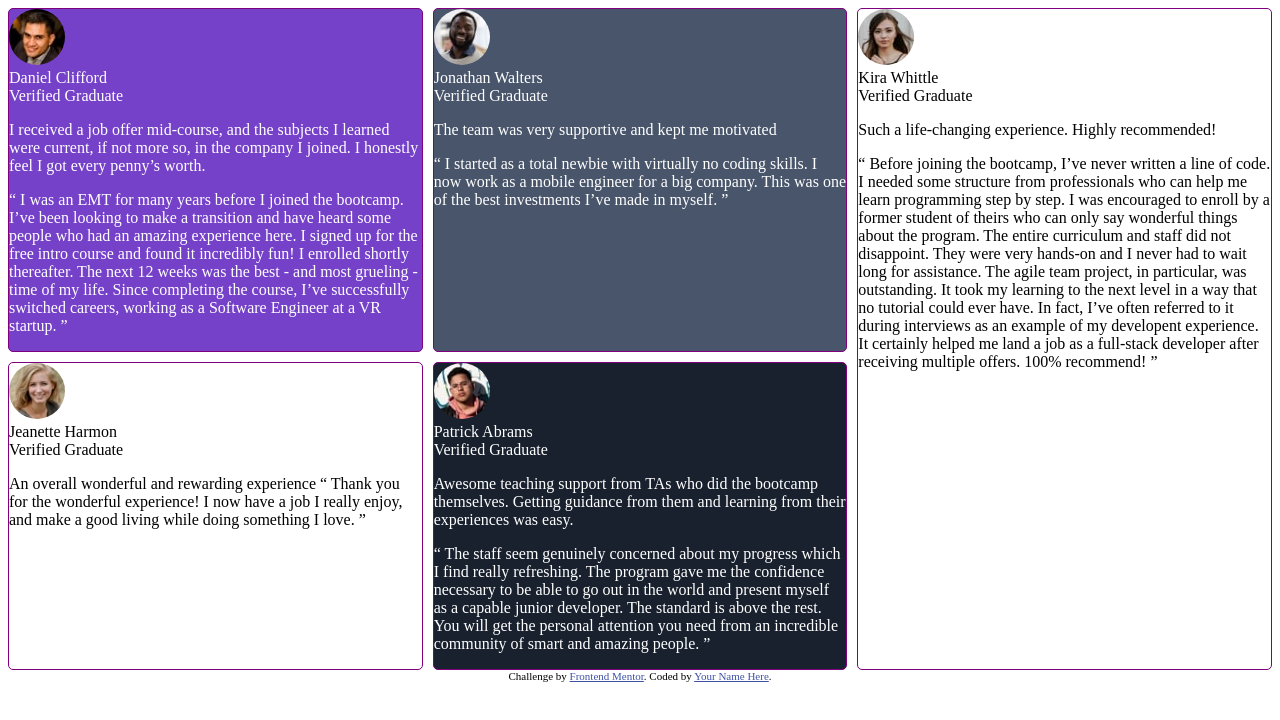
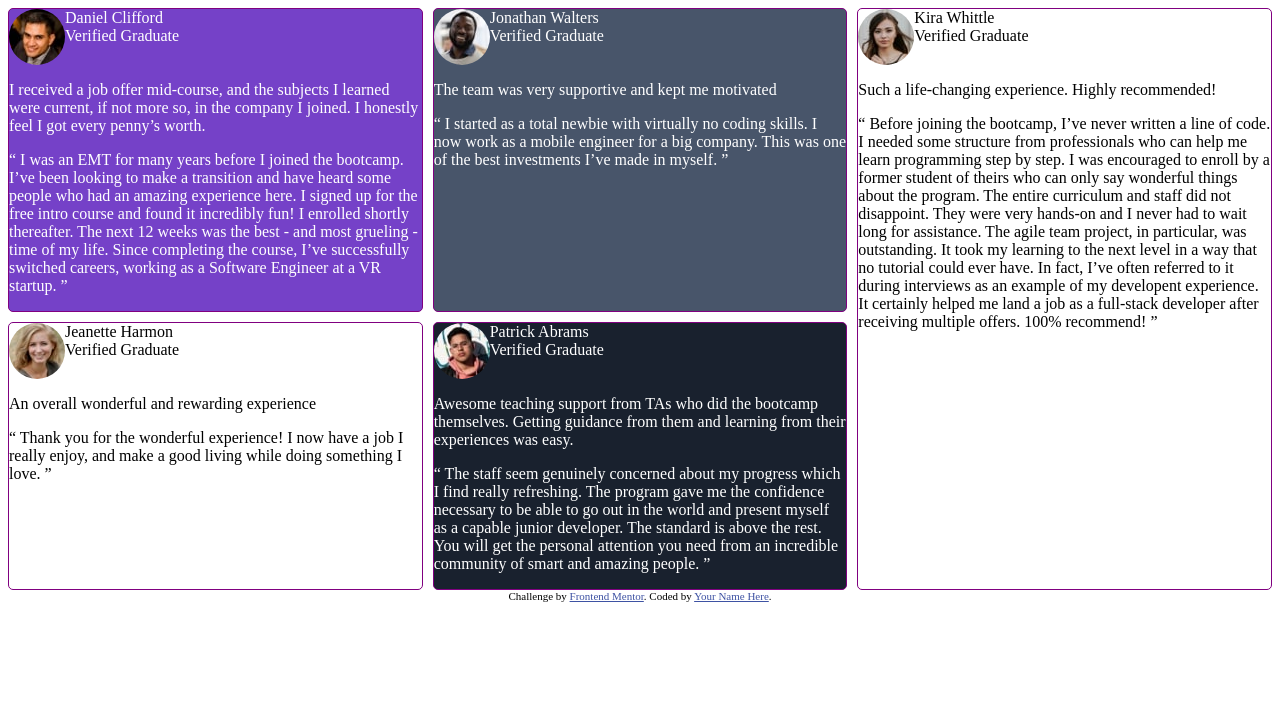
Before and after one commit to Nesjesramrey/Testimonials-grid-section-challenge-on-Frontend-Mentor, a plain HTML site: page index.html in a window 1280 px wide. Drawn offline with Linux system fonts and the light colour scheme.

Commit message:
modify html title cards

```diff
--- a/css/styles.css
+++ b/css/styles.css
@@ -4,10 +4,14 @@
     grid-gap: 10px;
     grid-auto-rows: minmax(100px, auto);
 }
+.author{
+  display: flex;
+}
 
 img{
     border-radius: 180px;
 }
+
 
 
 .one {
--- a/index.html
+++ b/index.html
@@ -27,12 +27,12 @@
 <body>
   <main class="maincontainer">
     <div class="box one">
-      <img src="/images/image-daniel.jpg">
-      <div>
-      Daniel Clifford<br>
-      Verified Graduate
+      <div class="author"><img src="/images/image-daniel.jpg">
+      <div><a>Daniel Clifford</a>
+      <br>
+      <a>Verified Graduate</a>
     </div>
-
+    </div>
       <p>
         I received a job offer mid-course, and the subjects I learned were current, if not more so,
         in the company I joined. I honestly feel I got every penny’s worth.
@@ -46,9 +46,11 @@
       </p>
     </div>
     <div class="box two">
-    <img src="/images/image-jonathan.jpg">
-      <div>Jonathan Walters<br>
-      Verified Graduate
+      <div class="author"><img src="/images/image-jonathan.jpg">
+        <div><a>Jonathan Walters</a>
+        <br>
+        <a>Verified Graduate</a>
+      </div>
       </div>
       <p>
         The team was very supportive and kept me motivated
@@ -59,20 +61,24 @@
       </p>
     </div>
     <div class="box three">
-     <img src="/images/image-jeanette.jpg">
-      <div> Jeanette Harmon<br>
-      Verified Graduate
+      <div class="author"><img src="/images/image-jeanette.jpg">
+        <div><a>Jeanette Harmon</a>
+        <br>
+        <a>Verified Graduate</a>
       </div>
-     <p> An overall wonderful and rewarding experience
+      </div>
+      <p> An overall wonderful and rewarding experience</p>
 
-      “ Thank you for the wonderful experience! I now have a job I really enjoy, and make a good living
+      <p>  “ Thank you for the wonderful experience! I now have a job I really enjoy, and make a good living
         while doing something I love. ”
       </p>
     </div>
     <div class="box four">
-      <img src="/images/image-patrick.jpg">
-      <div>Patrick Abrams<br>
-      Verified Graduate
+      <div class="author"><img src="/images/image-patrick.jpg">
+        <div><a>Patrick Abrams</a>
+        <br>
+        <a>Verified Graduate</a>
+      </div>
       </div>
       <p>
         Awesome teaching support from TAs who did the bootcamp themselves. Getting guidance from them and
@@ -86,9 +92,11 @@
       </p>
     </div>
     <div class="box five">
-      <img src="/images/image-kira.jpg">
-      <div>Kira Whittle<br>
-      Verified Graduate
+      <div class="author"><img src="/images/image-kira.jpg">
+        <div><a>Kira Whittle</a>
+        <br>
+        <a>Verified Graduate</a>
+      </div>
       </div>
       <p>Such a life-changing experience. Highly recommended!</p>
 
```
Lines whose indentation alone changed are shown as unchanged.
